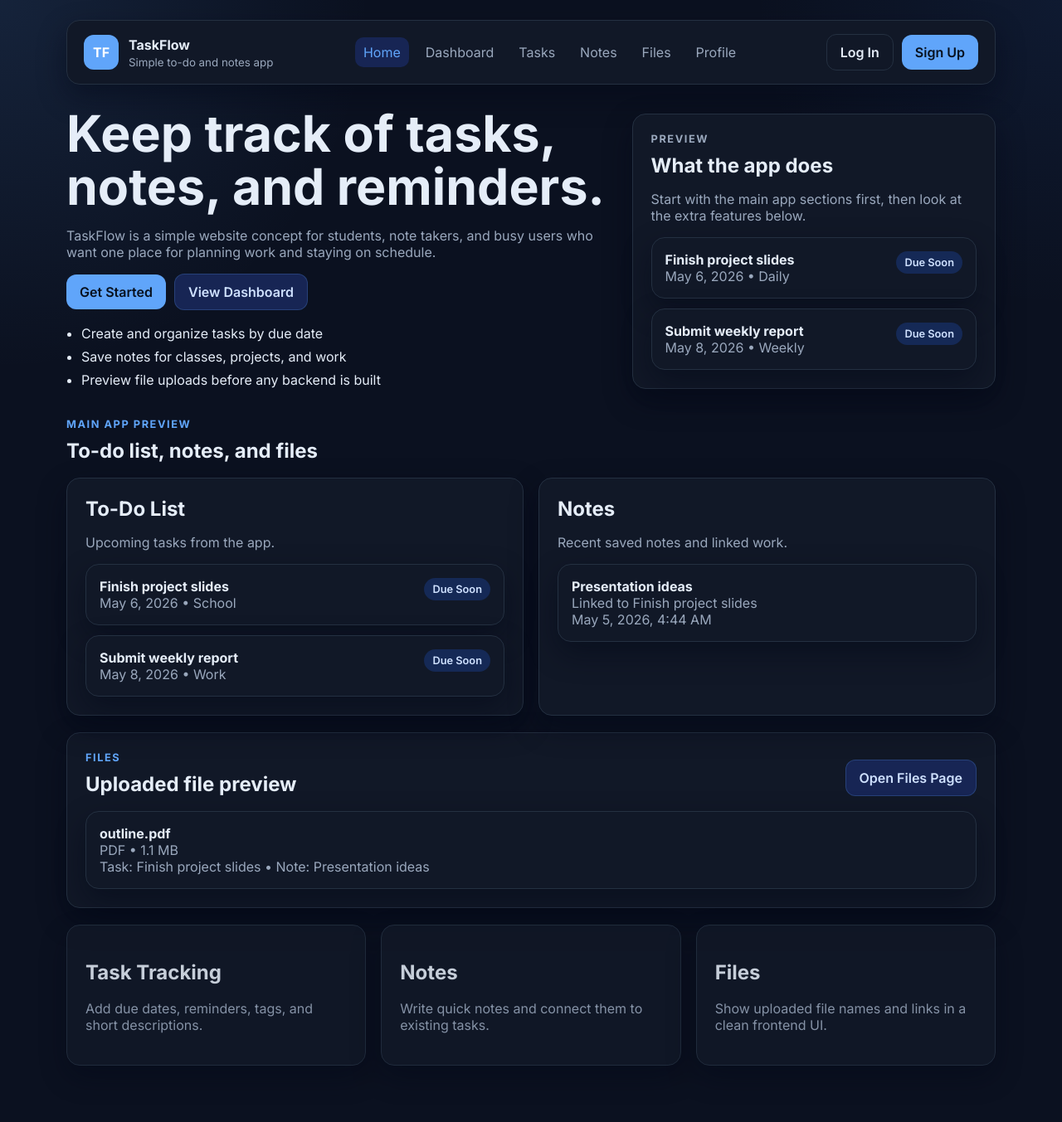
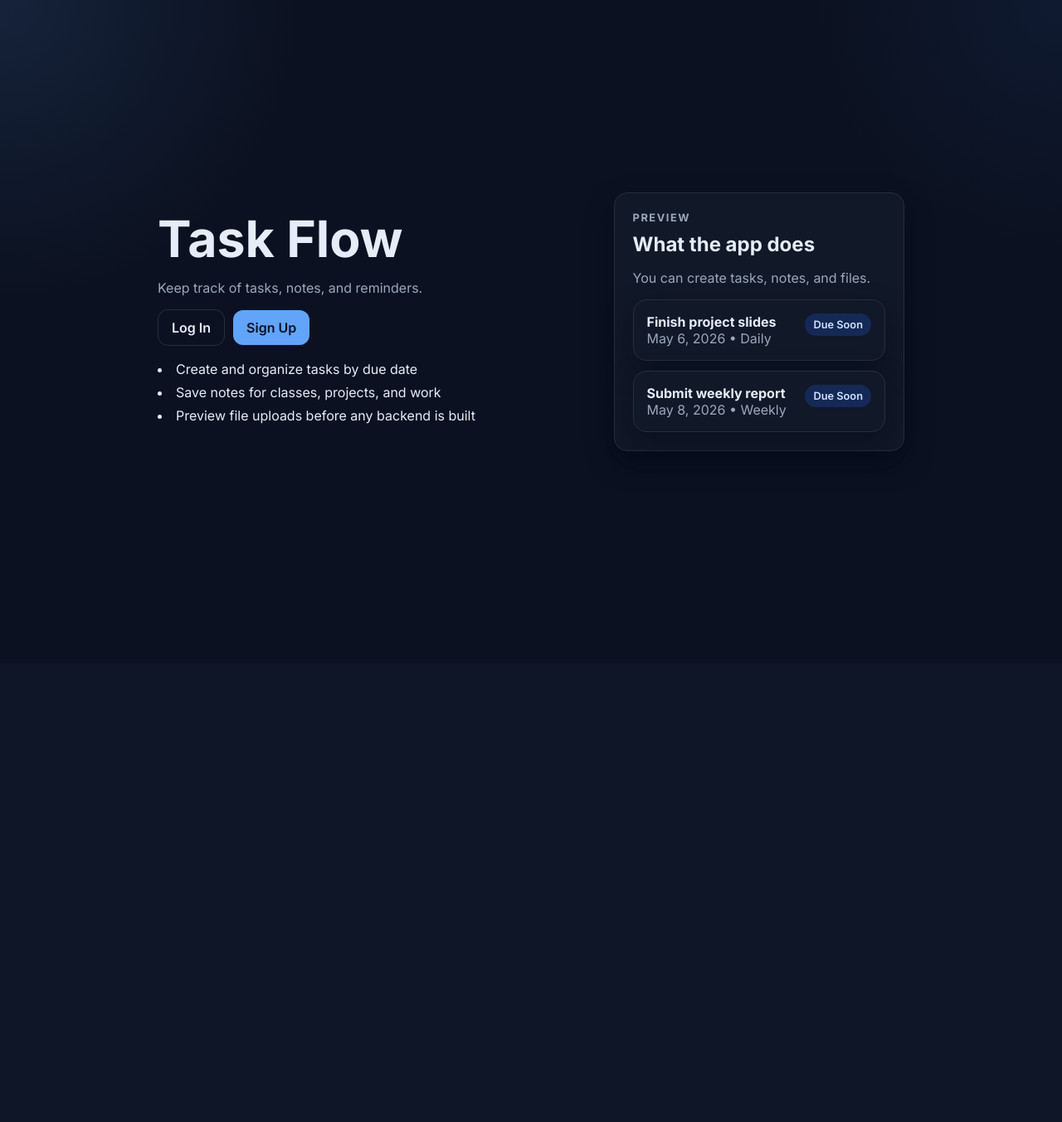
Before and after one commit to arsham-shirkouhi/CS157A-ToDo-List-App, a Flask app: page / in a window 1280 px wide. Shown: the whole page at 83% size. After the commit the page ends 555 px from the top, so only its background shows below. Run offline with Flask 3, Linux system fonts and the light colour scheme; some libraries are stand-ins or nearby versions.

Commit message:
UI Changes: Front page

```diff
--- a/templates/index.html
+++ b/templates/index.html
@@ -1,56 +1,70 @@
 <!DOCTYPE html>
 <html lang="en">
+
 <head>
   <meta charset="UTF-8" />
   <meta name="viewport" content="width=device-width, initial-scale=1.0" />
   <title>TaskFlow | Home</title>
   <link rel="preconnect" href="https://fonts.googleapis.com" />
   <link rel="preconnect" href="https://fonts.gstatic.com" crossorigin />
-    <link
-      href="https://fonts.googleapis.com/css2?family=Inter:wght@400;500;600;700&display=swap"
-      rel="stylesheet"
-    />
+  <link href="https://fonts.googleapis.com/css2?family=Inter:wght@400;500;600;700&display=swap" rel="stylesheet" />
   <link rel="stylesheet" href="/static/assets/css/styles.css" />
+  <style>
+    body {
+      min-height: 100vh;
+    }
+
+    .page-shell {
+      min-height: 100vh;
+      display: flex;
+      flex-direction: column;
+      justify-content: center;
+      align-items: center;
+    }
+
+    main {
+      width: 100%;
+      display: flex;
+      justify-content: center;
+    }
+
+    .hero {
+      width: min(900px, 100%);
+      margin-bottom: 0;
+    }
+
+    .button-row {
+      justify-content: center;
+    }
+
+    .hero > div:first-child {
+      text-align: left;
+    }
+
+    .hero > div:first-child .button-row {
+      justify-content: flex-start;
+    }
+
+    .hero-points {
+      list-style-position: inside;
+      padding-left: 0;
+    }
+  </style>
 </head>
+
 <body>
   <div class="page-shell">
-      <header class="topbar">
-        <a class="brand" href="/home">
-          <span class="brand-mark">TF</span>
-          <span class="brand-copy">
-            <strong>TaskFlow</strong>
-            <small>Simple to-do and notes app</small>
-          </span>
-        </a>
-
-        <nav class="nav-links">
-          <a class="active" href="/home">Home</a>
-          <a href="/dashboard">Dashboard</a>
-          <a href="/tasks">Tasks</a>
-          <a href="/notes">Notes</a>
-          <a href="/files">Files</a>
-          <a href="/profile">Profile</a>
-        </nav>
-
-        <div class="topbar-actions">
-          <a class="ghost-button" href="/login">Log In</a>
-          <a class="primary-button" href="/signup">Sign Up</a>
-        </div>
-      </header>
-
     <main>
       <section class="hero">
         <div>
-            <h1>Keep track of tasks, notes, and reminders.</h1>
+          <h1>Task Flow</h1>
           <p>
-              TaskFlow is a simple website concept for students, note takers,
-              and busy users who want one place for planning work and staying on
-              schedule.
+            Keep track of tasks, notes, and reminders.
           </p>
 
           <div class="button-row">
-              <a class="primary-button" href="/signup">Get Started</a>
-              <a class="secondary-button" href="/dashboard">View Dashboard</a>
+            <a class="ghost-button" href="/login">Log In</a>
+            <a class="primary-button" href="/signup">Sign Up</a>
           </div>
 
           <ul class="hero-points">
@@ -63,60 +77,14 @@
         <div class="card">
           <p class="eyebrow">Preview</p>
           <h2>What the app does</h2>
-            <p class="muted">Start with the main app sections first, then look at the extra features below.</p>
+          <p class="muted">You can create tasks, notes, and files.</p>
           <div id="homePreviewList" class="preview-list"></div>
         </div>
-        </section>
-
-        <section class="section-title">
-          <div>
-            <p class="eyebrow">Main App Preview</p>
-            <h2>To-do list, notes, and files</h2>
-          </div>
-        </section>
-
-        <section class="content-grid footer-space">
-          <article class="card">
-            <h2>To-Do List</h2>
-            <p class="muted">Upcoming tasks from the app.</p>
-            <div id="homeTasksList" class="list-stack"></div>
-          </article>
-
-          <article class="card">
-            <h2>Notes</h2>
-            <p class="muted">Recent saved notes and linked work.</p>
-            <div id="homeNotesList" class="list-stack"></div>
-          </article>
-        </section>
-
-        <section class="card footer-space">
-          <div class="section-title">
-            <div>
-              <p class="eyebrow">Files</p>
-              <h2>Uploaded file preview</h2>
-            </div>
-            <a class="secondary-button" href="/files">Open Files Page</a>
-          </div>
-          <div id="homeFilesList" class="uploads-list"></div>
-        </section>
-
-        <section class="feature-grid feature-grid-secondary footer-space">
-          <article class="feature-card">
-            <h2>Task Tracking</h2>
-            <p class="muted">Add due dates, reminders, tags, and short descriptions.</p>
-          </article>
-          <article class="feature-card">
-            <h2>Notes</h2>
-            <p class="muted">Write quick notes and connect them to existing tasks.</p>
-          </article>
-          <article class="feature-card">
-            <h2>Files</h2>
-            <p class="muted">Show uploaded file names and links in a clean frontend UI.</p>
-          </article>
       </section>
     </main>
   </div>
 
   <script src="/static/assets/js/script.js"></script>
 </body>
+
 </html>
```
Also changed, not shown: templates/dashboard.html (+5 -8 lines), templates/notes.html (+5 -11 lines), templates/profile.html (+10 -6 lines), templates/task_detail.html (+7 -8 lines), templates/tasks.html (+5 -10 lines). Lines whose indentation alone changed are shown as unchanged.
